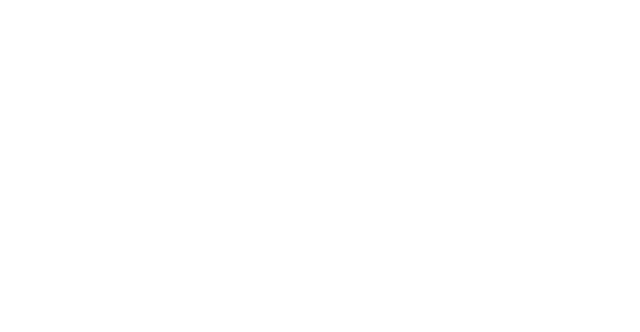
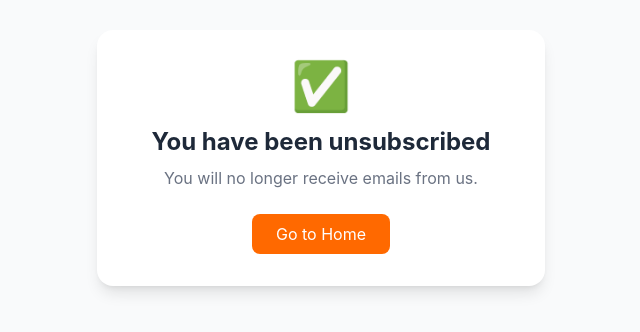
Before and after one commit to bharathikannansambasivam/newsletter-campaign-system, a React (Vite) app in the folder frontend/: page /unsubscribed in a window 1280 px wide. Before the commit this address had no page. Shown: the part 242-574 px from the top of the page, without its empty margins (319-959 px from the left). Built offline with nearby package versions, Linux system fonts and the light colour scheme.

Commit message:
feat: add unsubscribe success and 404 pages

```diff
--- a/frontend/src/App.jsx
+++ b/frontend/src/App.jsx
@@ -6,6 +6,8 @@
 import Signup from "./pages/Signup";
 import Login from "./pages/Login";
 import Subscribe from "./pages/Subscribe";
+import Unsubscribed from "./pages/Unsubscribed";
+import NotFound from "./pages/NotFound";
 
 function App() {
   return (
@@ -18,6 +20,8 @@
         <Route path="/create-campaign" element={<CreateCampaign />} />
         <Route path="/campaign/:id/stats" element={<CampaignStats />} />
         <Route path="/subscribe/:company" element={<Subscribe />} />
+        <Route path="/unsubscribed" element={<Unsubscribed />} />
+        <Route path="*" element={<NotFound />} />
       </Routes>
     </BrowserRouter>
   );
--- /dev/null
+++ b/frontend/src/pages/NotFound.jsx
@@ -0,0 +1,24 @@
+import React from "react";
+
+function NotFound() {
+  return (
+    <div className="flex items-center justify-center min-h-screen bg-gray-50">
+      <div className="bg-white shadow-lg rounded-2xl p-8 text-center max-w-md w-full">
+        <div className="text-red-500 text-5xl mb-4">⚠️</div>
+
+        <h1 className="text-3xl font-bold text-gray-800">404</h1>
+
+        <p className="mt-2 text-gray-500">Page not found</p>
+
+        <a
+          href="/"
+          className="inline-block mt-6 px-6 py-2 bg-orange-500 text-white rounded-lg hover:bg-orange-600 transition"
+        >
+          Go to Home
+        </a>
+      </div>
+    </div>
+  );
+}
+
+export default NotFound;
--- /dev/null
+++ b/frontend/src/pages/Unsubscribed.jsx
@@ -0,0 +1,28 @@
+import React from "react";
+
+function Unsubscribed() {
+  return (
+    <div className="flex items-center justify-center min-h-screen bg-gray-50">
+      <div className="bg-white shadow-lg rounded-2xl p-8 text-center max-w-md w-full">
+        <div className="text-green-500 text-5xl mb-4">✅</div>
+
+        <h1 className="text-2xl font-bold text-gray-800">
+          You have been unsubscribed
+        </h1>
+
+        <p className="mt-2 text-gray-500">
+          You will no longer receive emails from us.
+        </p>
+
+        <a
+          href="/"
+          className="inline-block mt-6 px-6 py-2 bg-orange-500 text-white rounded-lg hover:bg-orange-600 transition"
+        >
+          Go to Home
+        </a>
+      </div>
+    </div>
+  );
+}
+
+export default Unsubscribed;
```
Also changed, not shown: 1 other file (tests, documents, lock files or other folders).
